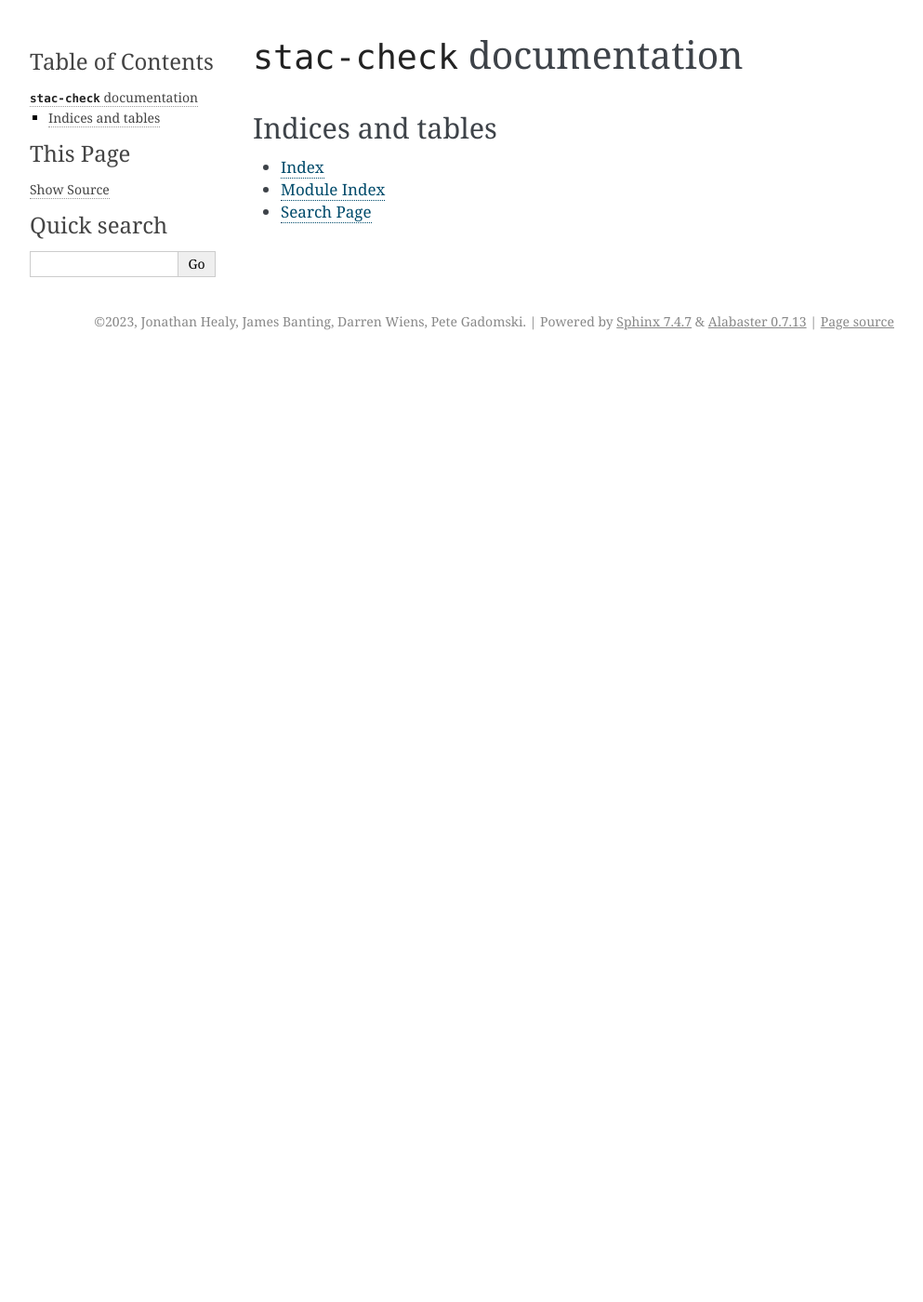
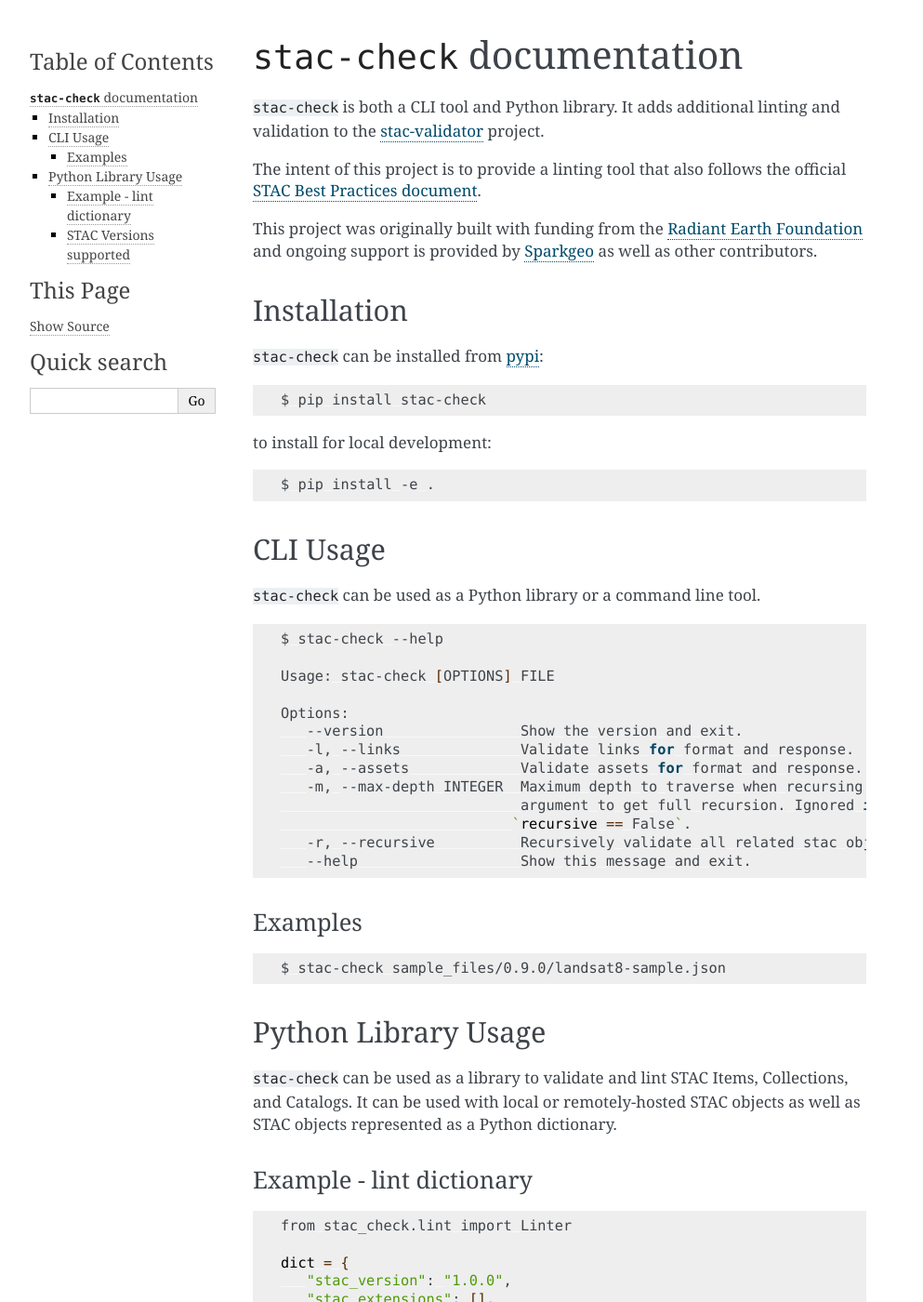
Before and after one commit to stac-utils/stac-check, a Sphinx documentation site: the page built from docs/index.rst, in a window 1280 px wide and 1400 px high. Shown: the whole window at 93% size, without its empty margins (148-1141 px from the left). Built offline with Sphinx 7.4.7, drawn with Linux system fonts in a browser that asks for light colours; some of the changed text lies outside the part shown.

Commit message:
update index.rst for online docs

```diff
--- a/docs/index.rst
+++ b/docs/index.rst
@@ -4,7 +4,97 @@
    contain the root `toctree` directive.
 
 ``stac-check`` documentation
-###########################
+############################
+
+``stac-check`` is both a CLI tool and Python library. It adds additional linting and validation to the `stac-validator <https://github.com/stac-utils/stac-validator>`_ project.
+
+The intent of this project is to provide a linting tool that also follows the official `STAC Best Practices document <https://github.com/radiantearth/stac-spec/blob/master/best-practices.md>`_.
+
+This project was originally built with funding from the `Radiant Earth Foundation <https://radiant.earth/>`_ and ongoing support is provided by `Sparkgeo <https://sparkgeo.com/>`_ as well as other contributors.
+
+Installation
+------------
+
+``stac-check`` can be installed from `pypi <https://pypi.org/project/stac-check/>`_:
+
+.. code-block:: bash
+
+   $ pip install stac-check
+
+to install for local development:
+
+.. code-block:: bash
+
+   $ pip install -e .
+
+
+CLI Usage
+---------
+
+``stac-check`` can be used as a Python library or a command line tool.
+
+.. code-block:: shell
+
+   $ stac-check --help
+
+   Usage: stac-check [OPTIONS] FILE
+
+   Options:
+      --version                Show the version and exit.
+      -l, --links              Validate links for format and response.
+      -a, --assets             Validate assets for format and response.
+      -m, --max-depth INTEGER  Maximum depth to traverse when recursing. Omit this
+                               argument to get full recursion. Ignored if
+                              `recursive == False`.
+      -r, --recursive          Recursively validate all related stac objects.
+      --help                   Show this message and exit.
+
+Examples
+~~~~~~~~
+
+.. code-block:: shell
+
+   $ stac-check sample_files/0.9.0/landsat8-sample.json
+
+
+Python Library Usage
+--------------------
+
+``stac-check`` can be used as a library to validate and lint STAC Items, Collections, and Catalogs.
+It can be used with local or remotely-hosted STAC objects as well as STAC objects represented as a Python dictionary.
+
+Example - lint dictionary
+~~~~~~~~~~~~~~~~~~~~~~~~~
+
+.. code-block:: shell
+
+   from stac_check.lint import Linter
+
+   dict = {
+      "stac_version": "1.0.0",
+      "stac_extensions": [],
+      "type": "Feature",
+      "id": "20201211_223832_CS2",
+      "bbox": [
+         172.91173669923782,
+         1.3438851951615003,
+         172.95469614953714,
+         1.3690476620161975
+      ],
+      "geometry": {
+      ...
+   }
+   linter = Linter(file, assets=True)
+
+   for k,v in linter.create_best_practices_dict().items():
+      print(k,":",v)
+
+STAC Versions supported
+~~~~~~~~~~~~~~~~~~~~~~~
+
+``stac-check`` supports the following STAC versions:
+
+``[0.8.0, 0.8.1, 0.9.0, 1.0.0-beta.1, 1.0.0-beta.2, 1.0.0-rc.1, 1.0.0-rc.2, 1.0.0-rc.3, 1.0.0-rc.4, 1.0.0]``
 
 .. toctree::
    :maxdepth: 2
@@ -12,9 +102,9 @@
 
 
 
-Indices and tables
-==================
+.. Indices and tables
+.. ==================
 
-* :ref:`genindex`
-* :ref:`modindex`
-* :ref:`search`
+.. * :ref:`genindex`
+.. * :ref:`modindex`
+.. * :ref:`search`
```
Also changed, not shown: test_dict.py (deleted, +0 -141 lines).
